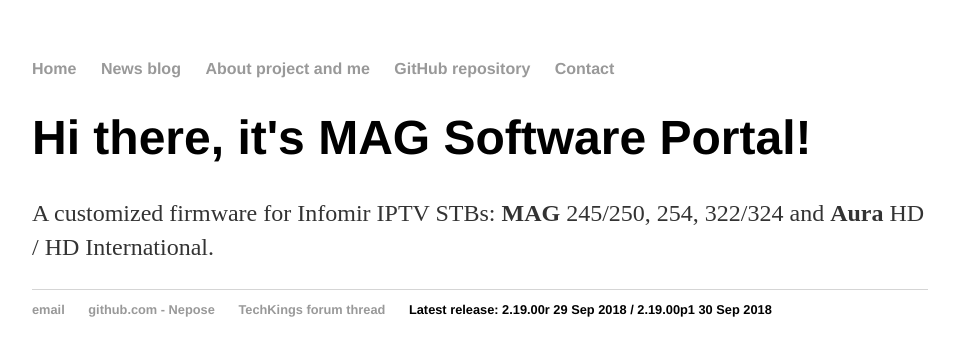
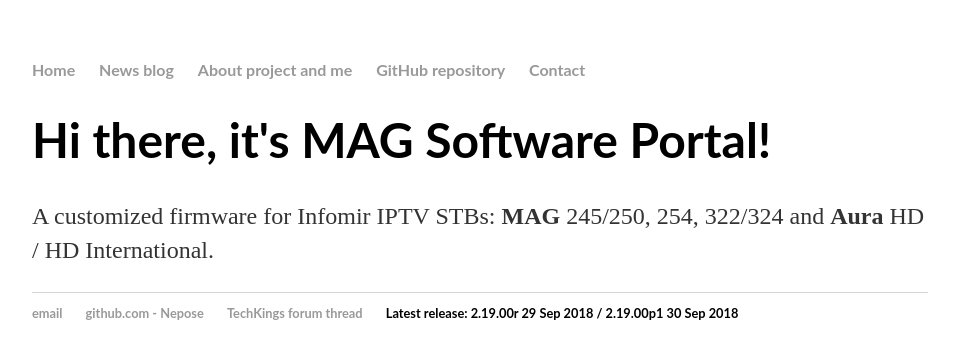
Before and after one commit to Nepose/nepose.github.io, a Jekyll site: the page built from index.html, in a window 1280 px wide. Shown: the top 359 px of the page, without its empty margins (160-1115 px from the left). Built offline with Jekyll 4.4.1, drawn with Linux system fonts in a browser that asks for light colours.

Commit message:
Lato font

```diff
--- a/css/main.css
+++ b/css/main.css
@@ -3,7 +3,7 @@
     width: 70%;
 }
 nav ul, footer ul {
-    font-family:'Helvetica', 'Arial', 'Sans-Serif';
+    font-family:'Lato';
     padding: 0px;
     list-style: none;
     font-weight: bold;
@@ -21,7 +21,7 @@
 }
 h1 {
     font-size: 3em;
-    font-family:'Helvetica', 'Arial', 'Sans-Serif';
+    font-family:'Lato';
 }
 p {
     font-size: 1.5em;
```
